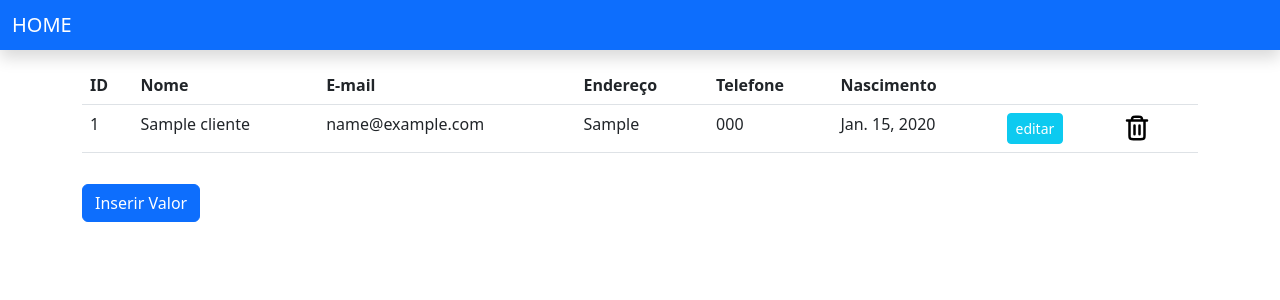
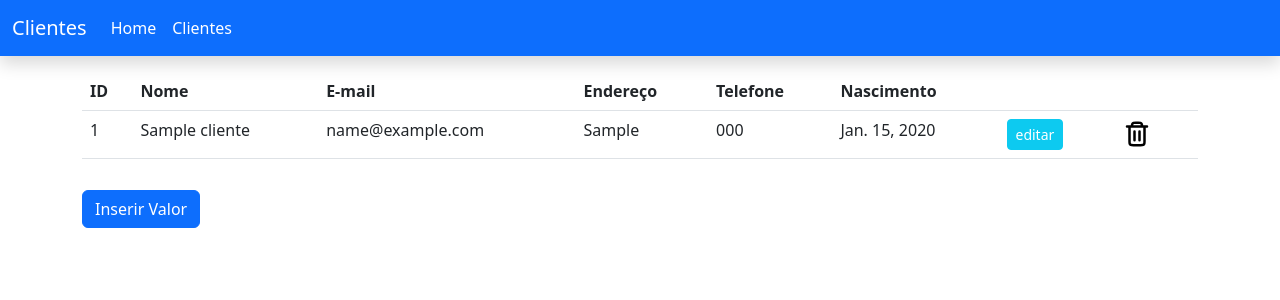
Before and after one commit to Rerismildon/AtividadesLaerte, a Django app: page /clientes in a window 1280 px wide. Shown: the top 300 px of the page. Run offline with Django 4.2, Linux system fonts and the light colour scheme; tables that the repository leaves empty hold one stand-in row (values such as "Sample post"); some libraries are stand-ins or nearby versions.

Commit message:
NavBar
Terminado a NavBar do index, na qual e universal para todas as páginas.

```diff
--- a/SegundaAtividade/templates/Cliente/home.html
+++ b/SegundaAtividade/templates/Cliente/home.html
@@ -1,13 +1,7 @@
 {% extends '../index.html' %}
 
 {% block 'header' %}
-
-<nav class="navbar bg-primary shadow mb-3">
-    <div class="container-fluid">
-      <span class="navbar-brand mb-0 h1" style="color: white;">HOME</span>
-    </div>
-</nav>
-
+Clientes
 {%endblock%}
 
 {% block 'conteudo' %}
@@ -32,7 +26,7 @@
             <td>{{i.endereco}}</td>
             <td>{{i.telefone}}</td>
             <td>{{i.dataNascimento}}</td>
-            <td><a href="{% url 'cliente.edit' i.id %}" class="btn btn-info btn-sm" style="color: white">editar</a></td>
+            <td><a href="{% url 'cliente.edit' i.id i.nome %}" class="btn btn-info btn-sm" style="color: white">editar</a></td>
             <td><a href="{% url 'cliente.delete' i.id %}" style="color:white" class="mx-auto p-2"><svg width="30px" height="30px" viewBox="0 0 24 24" fill="none" xmlns="http://www.w3.org/2000/svg"><g id="Interface / Trash_Full"><path id="Vector" d="M14 10V17M10 10V17M6 6V17.8C6 18.9201 6 19.4798 6.21799 19.9076C6.40973 20.2839 6.71547 20.5905 7.0918 20.7822C7.5192 21 8.07899 21 9.19691 21H14.8031C15.921 21 16.48 21 16.9074 20.7822C17.2837 20.5905 17.5905 20.2839 17.7822 19.9076C18 19.4802 18 18.921 18 17.8031V6M6 6H8M6 6H4M8 6H16M8 6C8 5.06812 8 4.60241 8.15224 4.23486C8.35523 3.74481 8.74432 3.35523 9.23438 3.15224C9.60192 3 10.0681 3 11 3H13C13.9319 3 14.3978 3 14.7654 3.15224C15.2554 3.35523 15.6447 3.74481 15.8477 4.23486C15.9999 4.6024 16 5.06812 16 6M16 6H18M18 6H20" stroke="#000000" stroke-width="2" stroke-linecap="round" stroke-linejoin="round"/></g></svg></a></td>
         </tr>
     {% endfor %}
--- a/SegundaAtividade/templates/index.html
+++ b/SegundaAtividade/templates/index.html
@@ -5,8 +5,24 @@
         <title>SegundaAtividade</title>
     </head>
     <body>
-        {% block 'header' %}
-        {% endblock %}
+        <nav class="navbar bg-primary shadow mb-3 navbar-expand-lg">
+            <div class="container-fluid">
+                <span class="navbar-brand mb-0 h1" style="color: white;">{% block 'header' %}Home{% endblock %}</span>
+                <div class="collapse navbar-collapse" id="navbarSupportedContent">
+                    <ul class="navbar-nav me-auto mb-2 mb-lg-0">
+                        <li class="nav-item">
+                            <a class="nav-link" href={% url 'home' %}  style="color: white">Home</a>
+                        </li>
+                        <li class="nav-item">
+                            <a class="nav-link" href={% url 'cliente.home'%}  style="color: white">Clientes</a>
+                        </li>
+                    </ul>
+                </div>
+            </div>
+
+        </nav>
+
+
         <div class="container">
             {% block 'conteudo' %}
             {% endblock %}
--- a/SegundaAtividade/urls.py
+++ b/SegundaAtividade/urls.py
@@ -16,11 +16,13 @@ Including another URLconf
 from django.contrib import admin
 from django.urls import path
 from SegundaAtividade.views import cliente
+from SegundaAtividade.views import home
 
 urlpatterns = [
     path('admin/', admin.site.urls),
     path('clientes', cliente.home, name="cliente.home"),
     path('clientes/insert', cliente.insert, name="cliente.insert"),
-    path('clientes/edit/<id>', cliente.edit, name="cliente.edit"),
+    path('clientes/edit/<id>\<nome>', cliente.edit, name="cliente.edit"),
     path('clientes/delete/<id>', cliente.delete, name="cliente.delete"),
+    path('', home.home, name="home")
 ]
--- a/SegundaAtividade/views/cliente.py
+++ b/SegundaAtividade/views/cliente.py
@@ -20,9 +20,10 @@ def insert(request):
         "form" : form,
     })
 
-def edit(request, id):
+def edit(request, id, nome):
     clienteSelect = get_object_or_404(Cliente, pk=id)
     form = ClienteForm(request.POST or None, instance=clienteSelect)
+
 
     if form.is_valid():
         form.save()
@@ -30,6 +31,7 @@ def edit(request, id):
 
     return render(request, 'Cliente/edit.html', {
         'form' : form,
+        'nome' : nome
     })
 
 def delete(request, id):
--- /dev/null
+++ b/SegundaAtividade/views/home.py
@@ -0,0 +1,4 @@
+from django.shortcuts import render
+
+def home(request):
+    return render(request, 'index.html')
```
Also changed, not shown: SegundaAtividade/templates/Cliente/edit.html (+1 -7 lines), SegundaAtividade/templates/Cliente/insert.html (+1 -7 lines).
